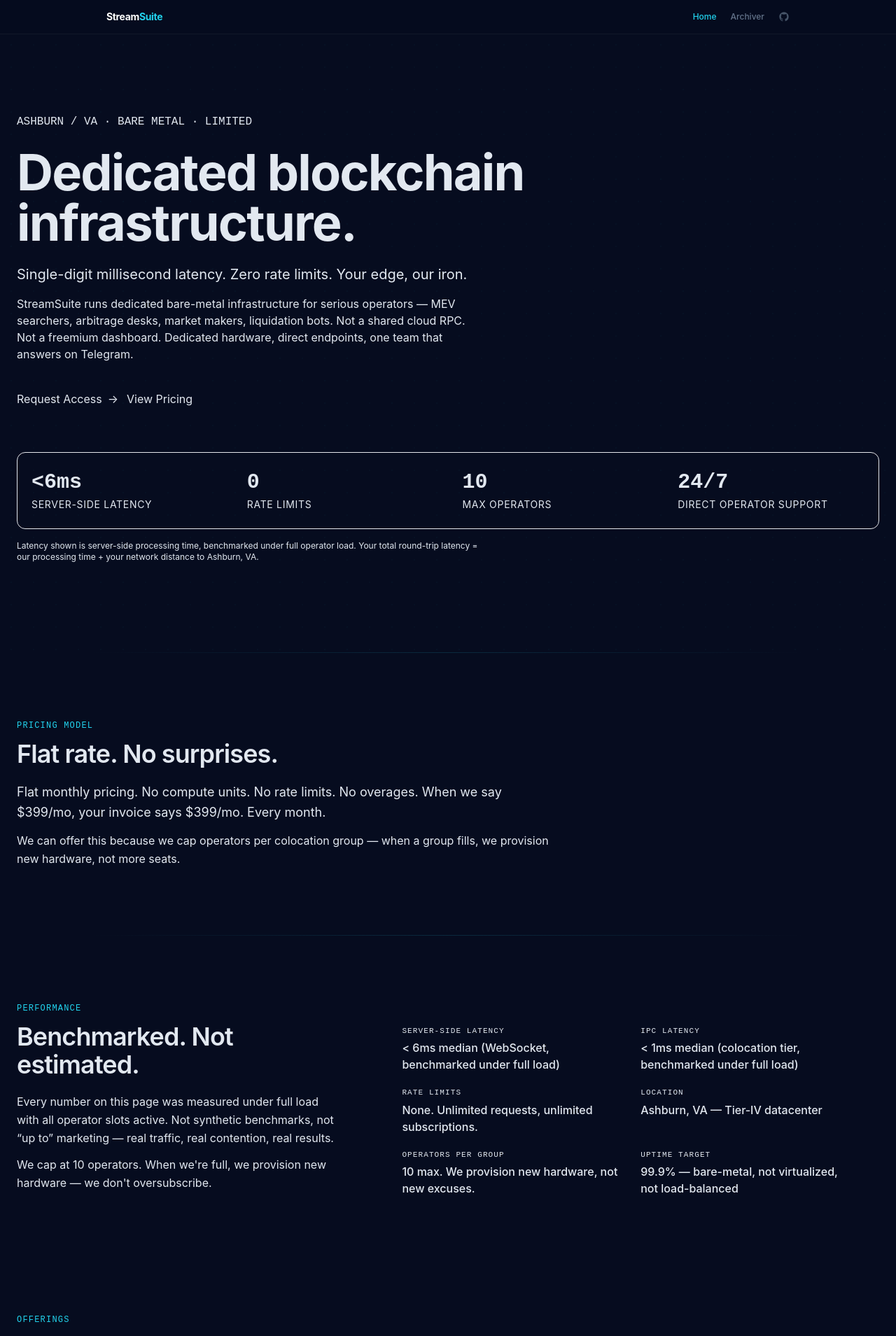
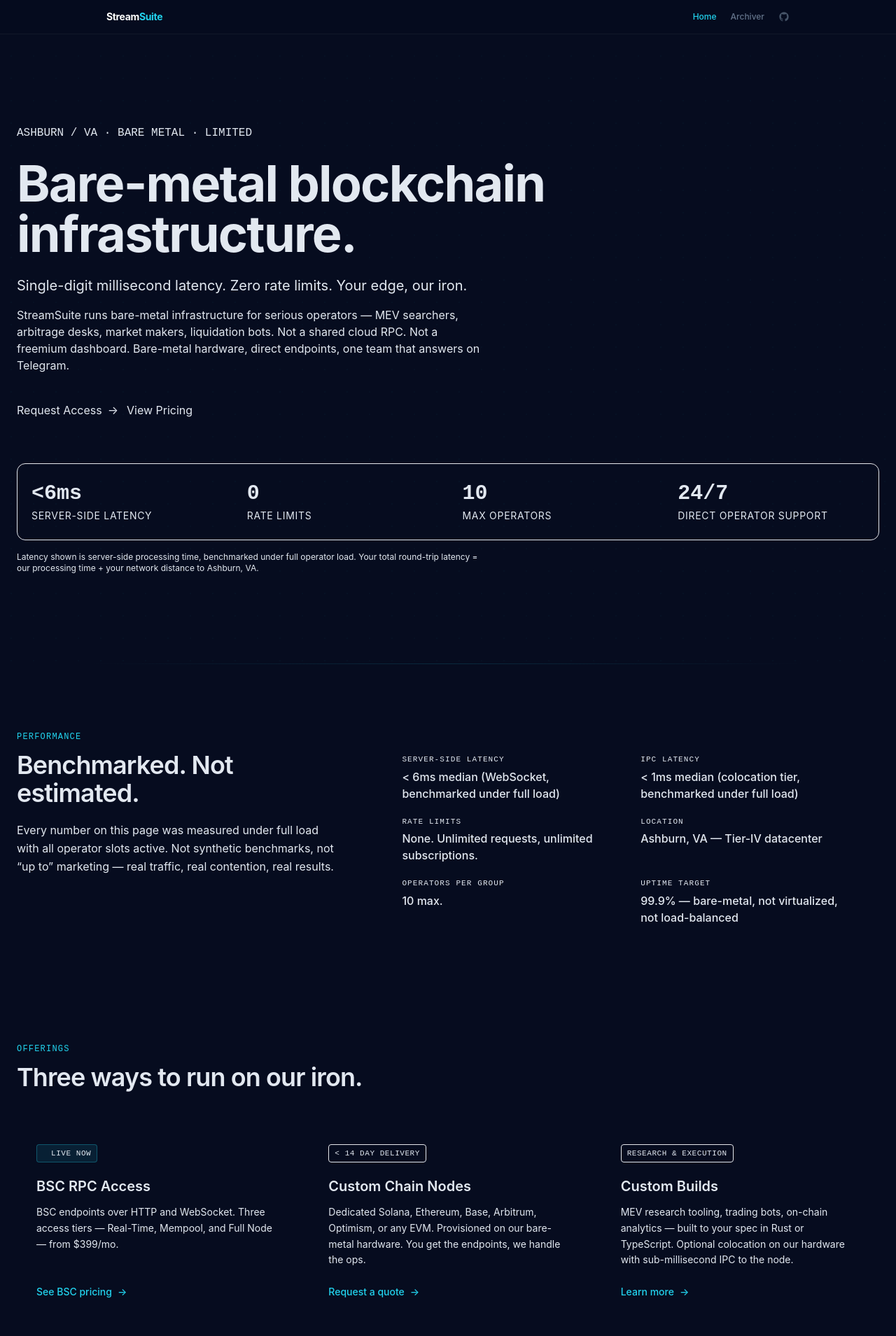
Before and after one commit to thecyberginehost/streamsuite, a Next.js app: page / in a window 1280 px wide. Shown: the top 1909 px of the page at 70% size. Built offline with nearby package versions, Linux system fonts and the light colour scheme.

Commit message:
Copy tightening: deduplicate flat-rate messaging, dedicated->bare-metal terminology

```diff
--- /dev/null
+++ b/app/components/Footer.tsx
@@ -0,0 +1,49 @@
+import Link from 'next/link';
+
+export default function Footer() {
+  return (
+    <footer className="border-t border-border mt-24">
+      <div className="max-w-7xl mx-auto px-6 py-10 flex flex-col md:flex-row gap-8 md:items-center md:justify-between">
+        <div className="flex items-center gap-3">
+          <span className="w-6 h-6 rounded-md border border-accent/40 flex items-center justify-center">
+            <span className="w-2 h-2 rounded-sm bg-accent" />
+          </span>
+          <span className="text-sm text-muted">
+            &copy; 2026 StreamSuite &middot; Bare-metal blockchain infrastructure
+          </span>
+        </div>
+
+        <nav className="flex flex-wrap items-center gap-6 text-sm">
+          <Link href="/" className="text-muted hover:text-ink transition-colors">Home</Link>
+          <Link href="/pricing" className="text-muted hover:text-ink transition-colors">Pricing</Link>
+          <Link href="/docs" className="text-muted hover:text-ink transition-colors">Docs</Link>
+          <Link href="/request-access" className="text-muted hover:text-ink transition-colors">Request Access</Link>
+          <a
+            href="mailto:hello@streamsuite.io"
+            className="text-muted hover:text-ink transition-colors"
+          >
+            hello@streamsuite.io
+          </a>
+          <a
+            href="https://twitter.com/streamsuite"
+            target="_blank"
+            rel="noopener noreferrer"
+            className="text-muted hover:text-ink transition-colors"
+            aria-label="Twitter"
+          >
+            X / Twitter
+          </a>
+          <a
+            href="https://github.com/streamsuite"
+            target="_blank"
+            rel="noopener noreferrer"
+            className="text-muted hover:text-ink transition-colors"
+            aria-label="GitHub"
+          >
+            GitHub
+          </a>
+        </nav>
+      </div>
+    </footer>
+  );
+}
--- a/app/layout.tsx
+++ b/app/layout.tsx
@@ -1,40 +1,58 @@
 import type { Metadata, Viewport } from 'next';
 import './globals.css';
 import Navbar from './components/Navbar';
+import Footer from './components/Footer';
 
 export const viewport: Viewport = {
   width: 'device-width',
   initialScale: 1,
-  maximumScale: 1,
 };
 
+const title = 'StreamSuite — Bare-Metal Blockchain Infrastructure';
+const description =
+  'Bare-metal BSC RPC and blockchain nodes. Zero rate limits. Bare-metal hardware in Ashburn, VA. Built for MEV, arbitrage, and serious operators.';
+
 export const metadata: Metadata = {
-  title: 'StreamSuite — Open-Source Data Infrastructure for Solana',
-  description: 'Real-time trade archival, wallet intelligence, and ML signals for Solana memecoin markets. Free API access and Parquet data exports.',
+  metadataBase: new URL('https://streamsuite.io'),
+  title,
+  description,
+  keywords: [
+    'BSC RPC',
+    'BNB Chain RPC',
+    'dedicated blockchain node',
+    'dedicated RPC node',
+    'MEV infrastructure',
+    'low latency RPC',
+    'mempool RPC',
+    'pendingTransactions subscription',
+    'trading bot node',
+  ],
+  icons: {
+    icon: [{ url: '/favicon.svg', type: 'image/svg+xml' }],
+  },
   openGraph: {
-    title: 'StreamSuite — Open-Source Data Infrastructure for Solana',
-    description: 'Real-time trade archival, wallet intelligence, and ML signals for Solana memecoin markets. Free API access and Parquet data exports.',
+    title,
+    description,
     url: 'https://streamsuite.io',
     siteName: 'StreamSuite',
     type: 'website',
   },
   twitter: {
     card: 'summary_large_image',
-    title: 'StreamSuite — Open-Source Data Infrastructure for Solana',
-    description: 'Real-time trade archival, wallet intelligence, and ML signals for Solana markets.',
+    site: '@streamsuite',
+    creator: '@streamsuite',
+    title,
+    description,
   },
 };
 
-export default function RootLayout({
-  children,
-}: {
-  children: React.ReactNode;
-}) {
+export default function RootLayout({ children }: { children: React.ReactNode }) {
   return (
     <html lang="en">
-      <body className="font-sans antialiased">
+      <body className="font-sans antialiased min-h-screen flex flex-col">
         <Navbar />
-        <div className="pt-12">{children}</div>
+        <main className="flex-1 pt-16">{children}</main>
+        <Footer />
       </body>
     </html>
   );
--- a/app/page.tsx
+++ b/app/page.tsx
@@ -12,7 +12,7 @@
   { k: 'IPC latency', v: '< 1ms median (colocation tier, benchmarked under full load)' },
   { k: 'Rate limits', v: 'None. Unlimited requests, unlimited subscriptions.' },
   { k: 'Location', v: 'Ashburn, VA — Tier-IV datacenter' },
-  { k: 'Operators per group', v: '10 max. We provision new hardware, not new excuses.' },
+  { k: 'Operators per group', v: '10 max.' },
   { k: 'Uptime target', v: '99.9% — bare-metal, not virtualized, not load-balanced' },
 ];
 
@@ -21,7 +21,7 @@
     tag: 'Live now',
     tagLive: true,
     title: 'BSC RPC Access',
-    body: 'Dedicated BSC endpoints over HTTP and WebSocket. Three access tiers \u2014 Real-Time, Mempool, and Full Node \u2014 from $399/mo. Zero rate limits.',
+    body: 'BSC endpoints over HTTP and WebSocket. Three access tiers \u2014 Real-Time, Mempool, and Full Node \u2014 from $399/mo.',
     cta: 'See BSC pricing',
     href: '/pricing#bsc',
   },
@@ -58,7 +58,7 @@
           </div>
 
           <h1 className="text-4xl sm:text-5xl md:text-6xl lg:text-7xl font-bold tracking-tight leading-[1.05] max-w-5xl">
-            <span className="text-ink">Dedicated blockchain</span>
+            <span className="text-ink">Bare-metal blockchain</span>
             <br />
             <span className="accent-gradient">infrastructure.</span>
           </h1>
@@ -68,9 +68,9 @@
           </p>
 
           <p className="mt-4 text-base text-muted/80 max-w-2xl">
-            StreamSuite runs dedicated bare-metal infrastructure for serious operators — MEV
+            StreamSuite runs bare-metal infrastructure for serious operators — MEV
             searchers, arbitrage desks, market makers, liquidation bots. Not a shared cloud RPC.
-            Not a freemium dashboard. Dedicated hardware, direct endpoints, one team that answers
+            Not a freemium dashboard. Bare-metal hardware, direct endpoints, one team that answers
             on Telegram.
           </p>
 
@@ -106,29 +106,6 @@
 
       <div className="divider max-w-5xl mx-auto" />
 
-
-      {/* FLAT RATE */}
-      <section className="max-w-7xl mx-auto px-6 py-20 md:py-24">
-        <div className="max-w-3xl">
-          <div className="text-xs font-mono uppercase tracking-widest text-accent mb-3">
-            Pricing model
-          </div>
-          <h2 className="text-3xl md:text-4xl font-semibold tracking-tight text-ink leading-tight">
-            Flat rate. No surprises.
-          </h2>
-          <p className="mt-5 text-lg text-muted leading-relaxed">
-            Flat monthly pricing. No compute units. No rate limits. No overages.
-            When we say $399/mo, your invoice says $399/mo. Every month.
-          </p>
-          <p className="mt-3 text-muted leading-relaxed">
-            We can offer this because we cap operators per colocation group &mdash;
-            when a group fills, we provision new hardware, not more seats.
-          </p>
-        </div>
-      </section>
-
-      <div className="divider max-w-5xl mx-auto" />
-
       {/* HARDWARE SPECS */}
       <section className="max-w-7xl mx-auto px-6 py-20 md:py-24">
         <div className="grid md:grid-cols-5 gap-10 md:gap-16 items-start">
@@ -143,10 +120,6 @@
               Every number on this page was measured under full load with all operator
               slots active. Not synthetic benchmarks, not &ldquo;up to&rdquo; marketing
               &mdash; real traffic, real contention, real results.
-            </p>
-            <p className="mt-3 text-muted leading-relaxed">
-              We cap at 10 operators. When we&apos;re full, we provision new hardware — we
-              don&apos;t oversubscribe.
             </p>
           </div>
 
@@ -232,8 +205,7 @@
               Ten operators per colocation group. When we&apos;re full, we&apos;re full.
             </h2>
             <p className="mt-5 text-muted leading-relaxed text-lg">
-              Ten operators per colocation group. When we&apos;re full, we&apos;re full &mdash;
-              we provision new hardware instead of oversubscribing existing boxes.
+              We provision new hardware instead of oversubscribing existing boxes.
               That physical cap is why we can offer flat-rate pricing with no
               rate limits or overages: the hardware is never shared beyond what
               it can handle cleanly.
--- a/app/pricing/page.tsx
+++ b/app/pricing/page.tsx
@@ -4,7 +4,7 @@
 export const metadata: Metadata = {
   title: 'Pricing \u2014 StreamSuite',
   description:
-    'Dedicated BSC RPC pricing. Real-Time ($399/mo), Mempool ($999/mo), Full Node ($2,499/mo). Custom chain nodes from $599/mo. Colocated bots from $5,000. Card and crypto accepted.',
+    'Bare-metal BSC RPC pricing. Real-Time ($399/mo), Mempool ($999/mo), Full Node ($2,499/mo). Custom chain nodes from $599/mo. Colocated bots from $5,000. Card and crypto accepted.',
 };
 
 type Tier = {
@@ -30,7 +30,6 @@
     best: 'DApp backends, analytics, research, indexing',
     features: [
       'HTTP + WebSocket endpoints',
-      'No rate limits, no request caps',
       'All standard methods (eth_*, net_*, web3_*)',
       'eth_call, eth_estimateGas, eth_sendRawTransaction',
       'newHeads and logs subscriptions',
@@ -156,7 +155,7 @@
           <span>Pricing</span>
         </div>
         <h1 className="text-4xl md:text-5xl font-bold tracking-tight text-ink max-w-3xl">
-          Dedicated infrastructure.{' '}
+          Bare-metal infrastructure.{' '}
           <span className="accent-gradient">Honest pricing.</span>
         </h1>
         <p className="mt-5 text-lg text-muted max-w-2xl">
@@ -174,7 +173,7 @@
             <h2 className="text-2xl md:text-3xl font-semibold text-ink">BNB Chain endpoints</h2>
             <p className="text-muted text-sm mt-2 max-w-xl">
               Bare-metal BSC infrastructure. Each tier unlocks additional methods and support
-              levels. Same hardware, same zero rate limits across all tiers. Latency shown is server-side processing time — your total round-trip depends on your network distance to Ashburn, VA. Active colocation group with open slots — typical provisioning in under an hour.
+              levels. Latency shown is server-side processing time — your total round-trip depends on your network distance to Ashburn, VA. Active colocation group with open slots — typical provisioning in under an hour.
             </p>
           </div>
           <div className="text-right text-xs text-muted font-mono">va-bsc-01.streamsuite.io</div>
@@ -231,16 +230,17 @@
           <p className="text-sm text-muted leading-relaxed mb-4">
             We use the term &ldquo;colocation group&rdquo; deliberately. It means a capped
             cohort of operators physically colocated on the same bare-metal
-            server &mdash; not a shared multi-tenant cloud instance. Each group has
-            its own designated hostname (e.g., va-bsc-01.streamsuite.io), a
-            known capacity ceiling, and measured performance characteristics
-            under full load. Customers know which group they&apos;re on. When a
-            group fills, we bring up a new one rather than squeezing more
-            operators onto existing hardware.
+            server &mdash; not a shared multi-tenant cloud instance.
+          </p>
+          <p className="text-sm text-muted leading-relaxed mb-4">
+            Each group has its own designated hostname (e.g., va-bsc-01.streamsuite.io),
+            a known capacity ceiling, and measured performance characteristics
+            under full load. Customers know which group they&apos;re on.
           </p>
           <p className="text-sm text-muted leading-relaxed">
-            Dedicated (single-tenant) hardware is available separately for
-            Custom Builds and colocated bot hosting.
+            When a group fills, we bring up a new one rather than squeezing more
+            operators onto existing hardware. Dedicated (single-tenant) hardware is
+            available separately for Custom Builds and colocated bot hosting.
           </p>
         </div>
       </section>
@@ -258,7 +258,7 @@
             <p className="text-muted leading-relaxed mb-5">
               Solana, Ethereum, Base, Arbitrum, Optimism, or any EVM chain. We provision
               dedicated hardware and give you the endpoints. Same iron as BSC — bare-metal,
-              NVMe, Ashburn. No rate limits.
+              NVMe, Ashburn.
             </p>
             <ul className="grid grid-cols-1 sm:grid-cols-2 gap-2 mb-6 text-sm">
               {['Solana', 'Ethereum', 'Base', 'Arbitrum', 'Optimism', 'Any EVM, ask'].map(
```
